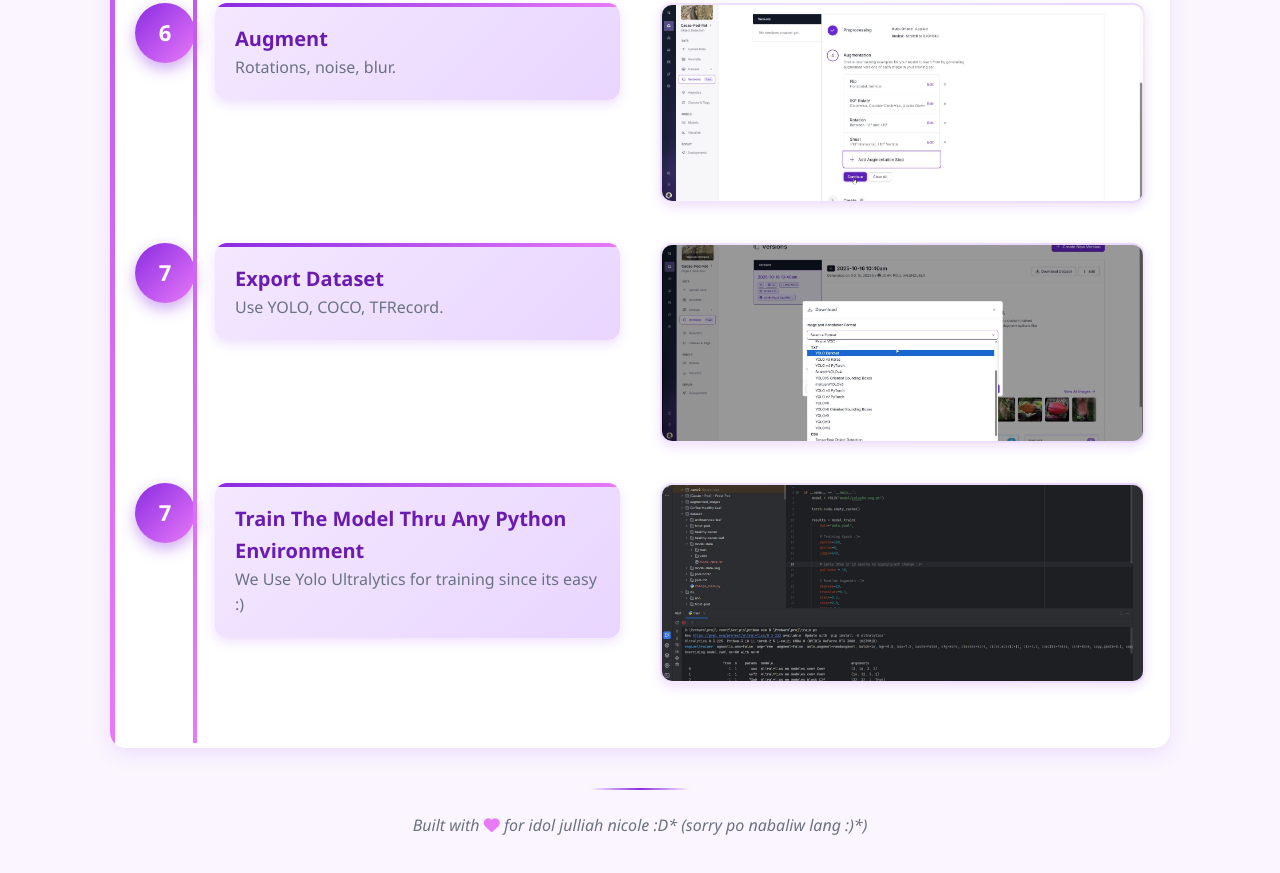
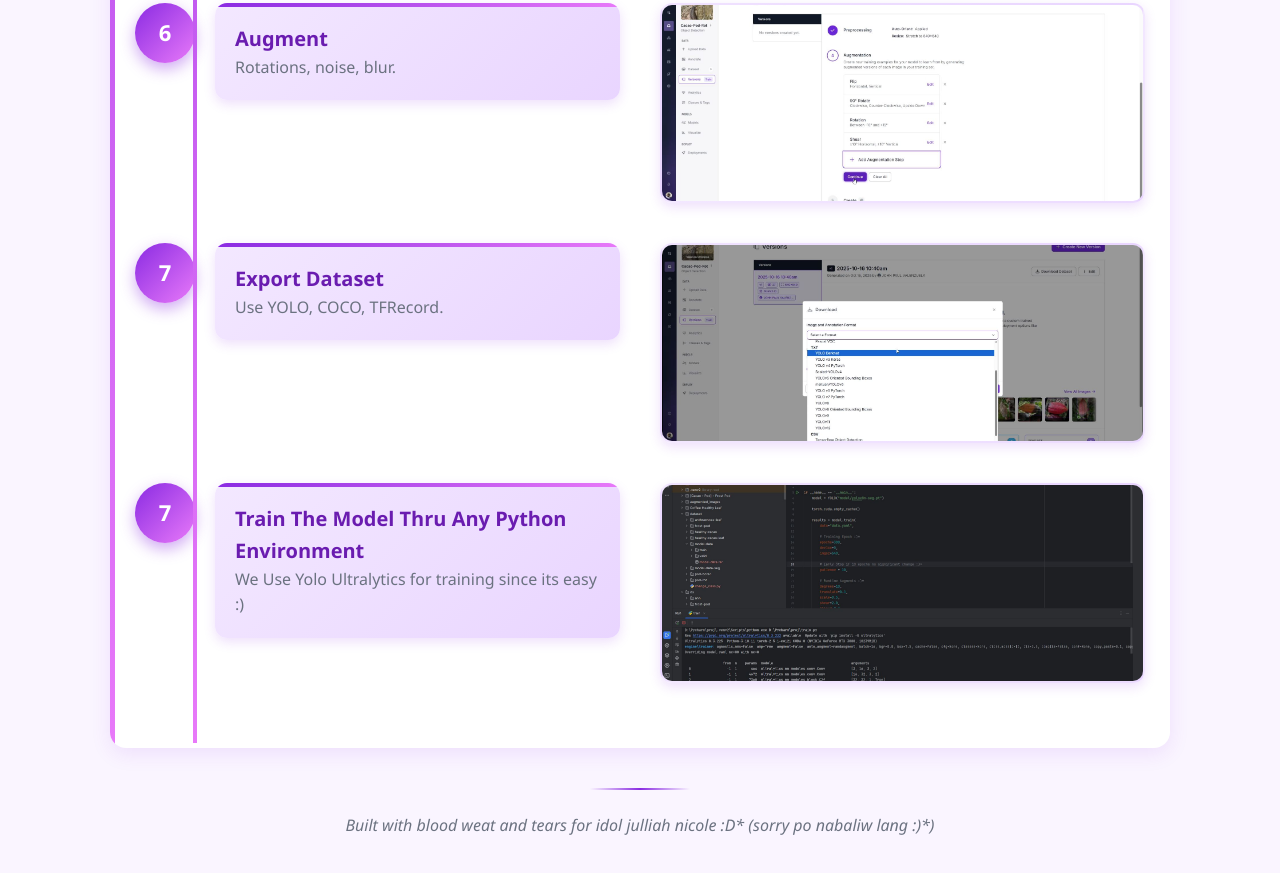
Before and after one commit to croxcut/Julya-, a plain HTML site: page index.html in a window 1280 px wide. Shown: the part 4564-5437 px from the top of the page. Drawn offline with Linux system fonts and the light colour scheme.

Commit message:
fix: footer

```diff
--- a/index.html
+++ b/index.html
@@ -814,7 +814,9 @@
     </div>
   </div>
 
-  <div class="footer-note">Built with <i class="fas fa-heart" style="color: var(--accent);"></i> for idol julliah nicole :D* (sorry po nabaliw lang :)*)</div>
+  <!-- <div class="footer-note">Built with <i class="fas fa-heart" style="color: var(--accent);"></i> for idol julliah nicole :D* (sorry po nabaliw lang :)*)</div> -->
+
+  <div class="footer-note">Built with blood weat and tears for idol julliah nicole :D* (sorry po nabaliw lang :)*)</div>
 
 </div>
 
```
